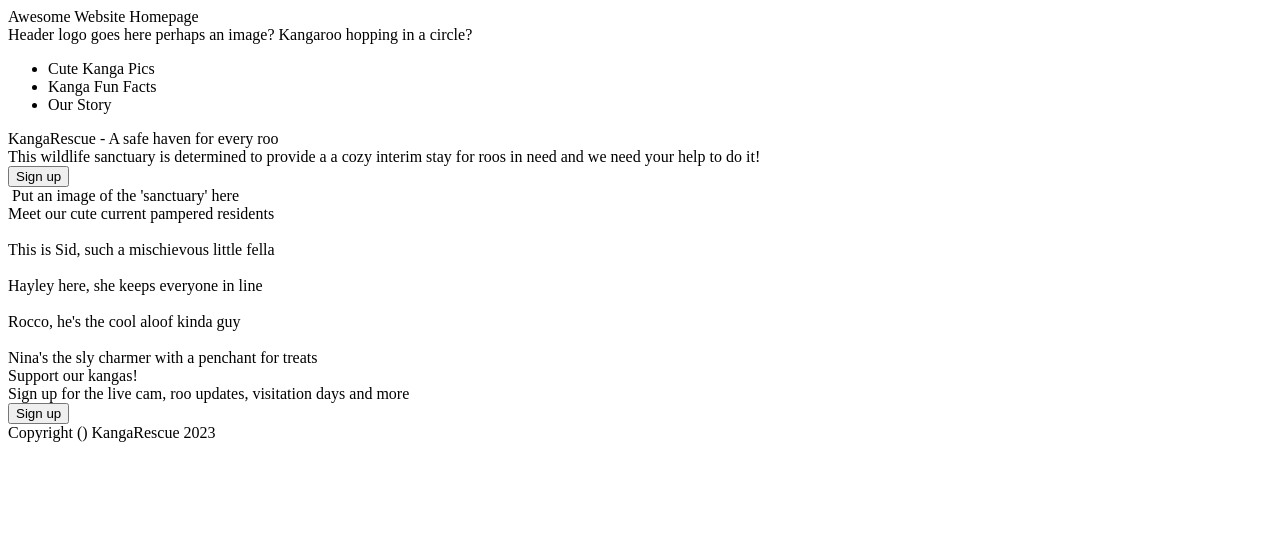
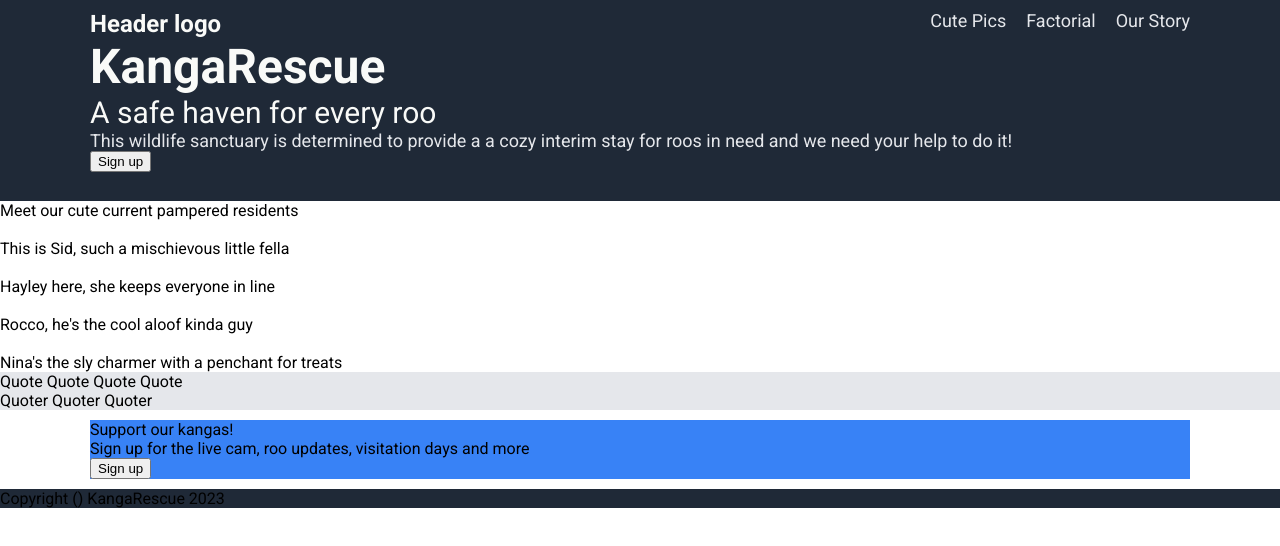
Before and after one commit to FireHeart3198/landing-page, a plain HTML site: page index.html in a window 1280 px wide. Drawn offline with Linux system fonts and the light colour scheme.

Commit message:
Add basic CSS styling and layout

```diff
--- a/index.html
+++ b/index.html
@@ -2,27 +2,41 @@
 <html lang="en">
     <head>
         <meta charset="UTF-8">
-        <link rel="stylesheet" href="style.css"
-        <title>Awesome Website Homepage</title>
+        <title>KangaRescue Homepage</title>
+        <link rel="stylesheet" href="style.css">
     </head>
     <body>
         <div class="header">
+            <div class="top-bar">
                 <div class="logo">
-                Header logo goes here perhaps an image? Kangaroo hopping in a circle?
+                Header logo <!--goes here perhaps an image? Kangaroo hopping in a circle?actually would be better to have stylised version of the words KangaRescue-->
                 </div>
                 <div class="links">
                     <ul>
-                    <li><!--put a elements here but figure out if href, target or rel???-->Cute Kanga  Pics</li>
-                    <li><!--put a elements here but figure out if href, target or rel???-->Kanga Fun Facts</li>
-                    <li><!--put a elements here but figure out if href, target or rel???-->Our Story</li>
+                        <li>
+                            <!--put a elements here but figure out if href, target or rel???-->
+                            <a href="">Cute Pics</a>
+                        </li>
+                        <li>
+                            <!--put a elements here but figure out if href, target or rel???-->
+                            <a href="">Factorial</a>
+                        </li>
+                        <li>
+                            <!--put a elements here but figure out if href, target or rel???--><a href="">Our Story</a>
+                        </li>
                     </ul>
                 </div>
-            <div class="title">KangaRescue - A safe haven for every roo
             </div>
+            <div class="header-main-content">
+                <div class="title-container">
+                    <div class="title">KangaRescue</div>
+                    <div class="sub-title">A safe haven for every roo</div>
                     <div class="title-subtext">This wildlife sanctuary is determined to provide a a cozy interim stay for roos in need and we need your help to do it! <!--It's a smaller font and the color is lower contrast.--></div>
                     <button>Sign up</button>
+                </div>
+            </div>
             <div class="main-image">
-                <img class="kangaroo-picture" src="" alt="" height="" width=""> Put an image of the 'sanctuary' here
+                <img class="kangaroo-picture" src="" alt="" height="" width=""> <!--Put an image of the 'sanctuary' here-->
             </div>
         </div>
         <div class="kangaroo-profiles">
@@ -45,16 +59,16 @@
             </div>
         </div>
         <div class="quote-section">
-            <div class="quote">
-                <!--Insert an inspiring quote about kangaroos here-->
+            <div class="quote">Quote Quote Quote Quote<!--Insert an inspiring quote about kangaroos here--></div>
+            <div class="quoter">Quoter Quoter Quoter<!--probably whoever quoted the above thingamagic--></div>
         </div>
-            <div class="quoter"><!--probably whoever quoted the above thingamagic--></div>
-        </div>
+        <div class="sign-up-container">
             <div class="sign-up-box">
                 <div class="main-text">Support our kangas!</div>
                 <div class="sub-text">Sign up for the live cam, roo updates, visitation days and more</div>
                 <button>Sign up</button>
             </div>
+        </div>
         <div class="footer">Copyright (<!--find copyright symble (c)-->) KangaRescue 2023</div>
     </body>
 </html>
--- a/style.css
+++ b/style.css
@@ -0,0 +1,72 @@
+@import url('https://fonts.googleapis.com/css2?family=Roboto:wght@400;700&display=swap');
+
+
+body {
+    padding: 0;
+    margin: 0;
+    font-family: Roboto, Oxygen, Ubuntu, Cantarell, 'Open Sans', 'Helvetica Neue', sans-serif; /* change and personalise this pls */
+}
+
+.header {
+    /* check if <header or .header */
+    padding: 10px 90px;
+}
+
+.header, .footer {
+    /* Don't forget to check here if <header or .header! same with footer */
+    background-color: #1f2937;
+}
+
+.top-bar, .header-main-content {
+    display: flex;
+}
+
+.logo {
+    flex: 1 1 auto;
+    font-size: 24px;
+    font-weight: bold;
+}
+
+ul {
+    padding: 0;
+    margin: 0;
+    list-style: none;
+    display: flex;
+    flex: 1 1 auto;
+    gap: 20px;
+}
+
+a {
+    text-decoration: none;
+}
+
+a, .title-subtext {
+    font-size: 18px;
+    color: #E5e7eb;
+}
+
+.title {
+    font-size: 48px;
+    font-weight: 900;
+}
+
+.logo, .title, .sub-title {
+    color: #f9faf8;
+}
+
+.sub-title {
+    font-size: 30px;
+}
+
+.quote-section {
+    background-color: #e5e7eb;
+}
+
+.sign-up-container {
+    padding: 10px 90px;
+    /* put rounded edges on this */
+}
+
+.sign-up-box {
+    background-color: #3882F6;
+}
```
Lines whose indentation alone changed are shown as unchanged.
